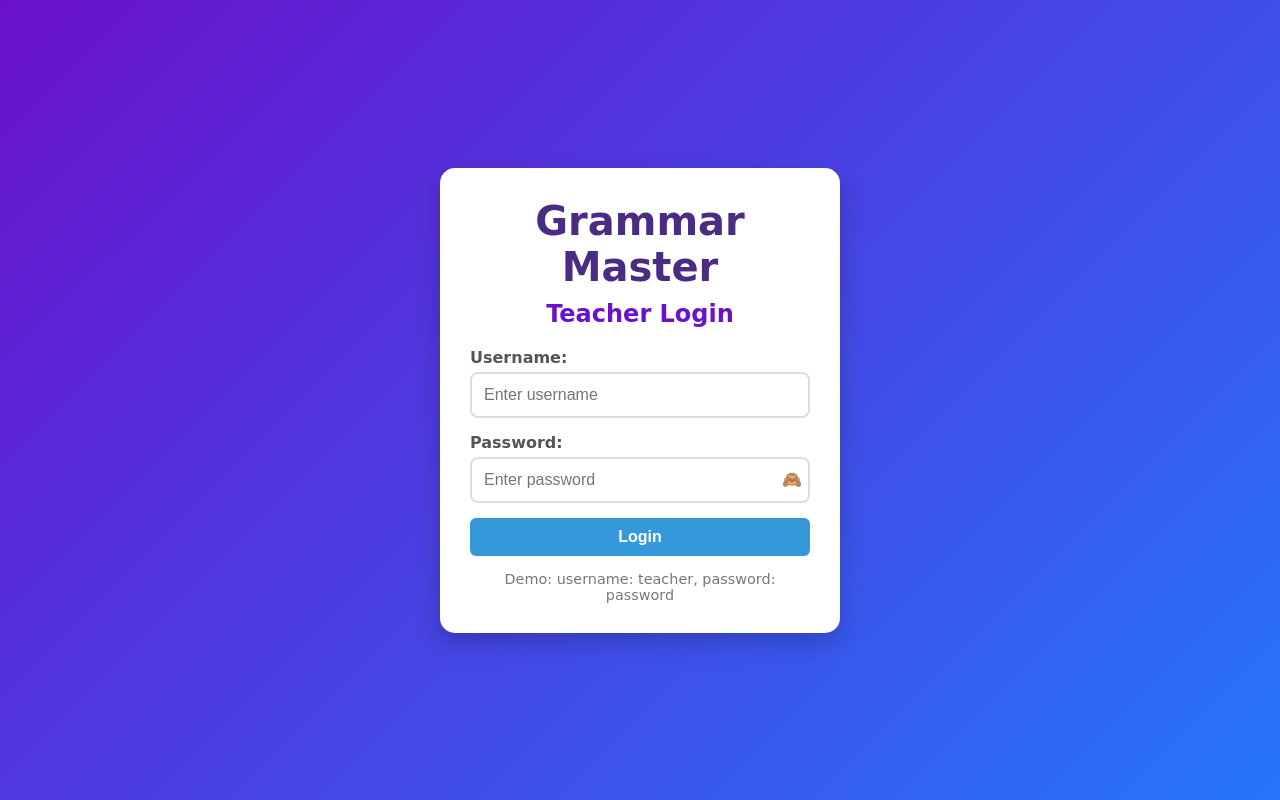
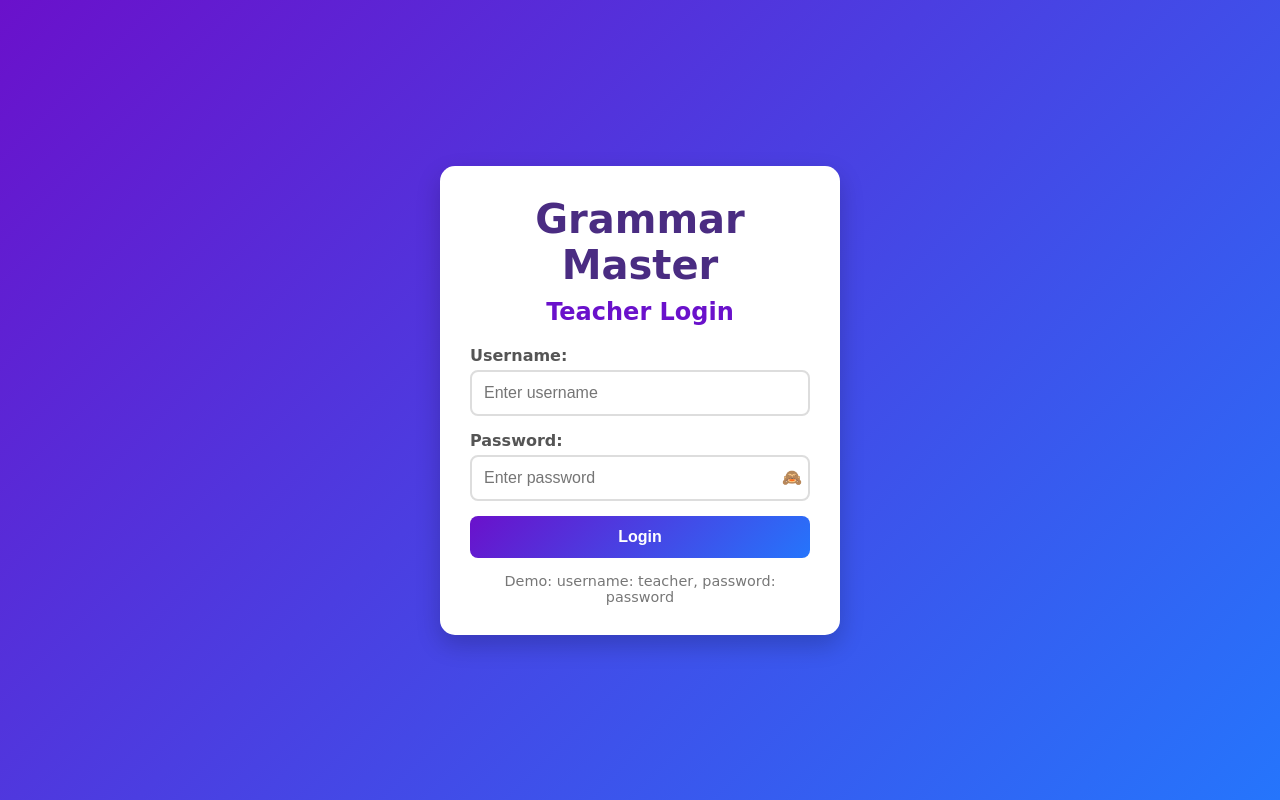
Before and after one commit to hadikoubaissi22/grammar-master, a React (Create React App) app: page / in a window 1280 px wide. Built offline with nearby package versions, Linux system fonts and the light colour scheme.

Commit message:
Add loader

```diff
--- a/src/App.css
+++ b/src/App.css
@@ -487,17 +487,6 @@ body {
   border-radius: 8px;
   box-shadow: 0px 2px 8px rgba(0,0,0,0.2);
 }
-.login-btn {
-  position: relative;
-  padding: 10px 20px;
-  background: #3498db;
-  color: white;
-  border: none;
-  border-radius: 6px;
-  cursor: pointer;
-  font-size: 16px;
-  transition: background 0.3s ease;
-}
 
 .login-btn:disabled {
   background: #7ab8e6;
```
